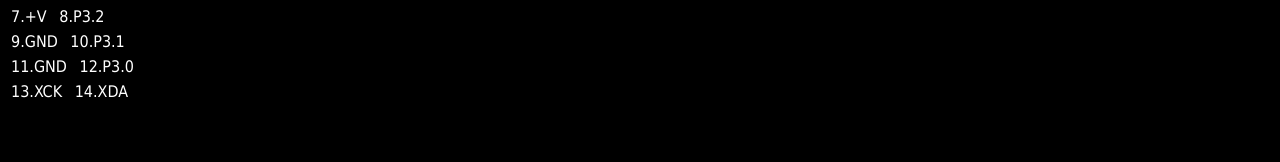
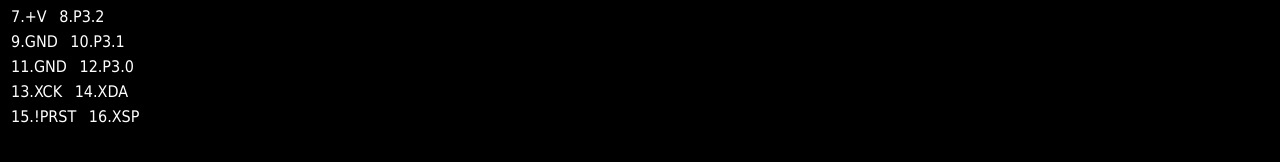
Before and after one commit to folknology/Amino, a Jekyll site: the page built from doc/hardware/xport.md, in a window 1280 px wide. Shown: the part 210-372 px from the top of the page. Built offline with Jekyll 4.4.1, drawn with Linux system fonts in a browser that asks for light colours.

Commit message:
Added 2 pins to XPort, moved from 14-16pin connector

```diff
--- a/doc/hardware/xport.md
+++ b/doc/hardware/xport.md
@@ -20,3 +20,5 @@ An Amino Xport is a peripheral extension interconnect to allow high bandwidth de
 |11.GND| |12.P3.0|
 
 |13.XCK| |14.XDA|
+
+|15.!PRST| |16.XSP|
```
